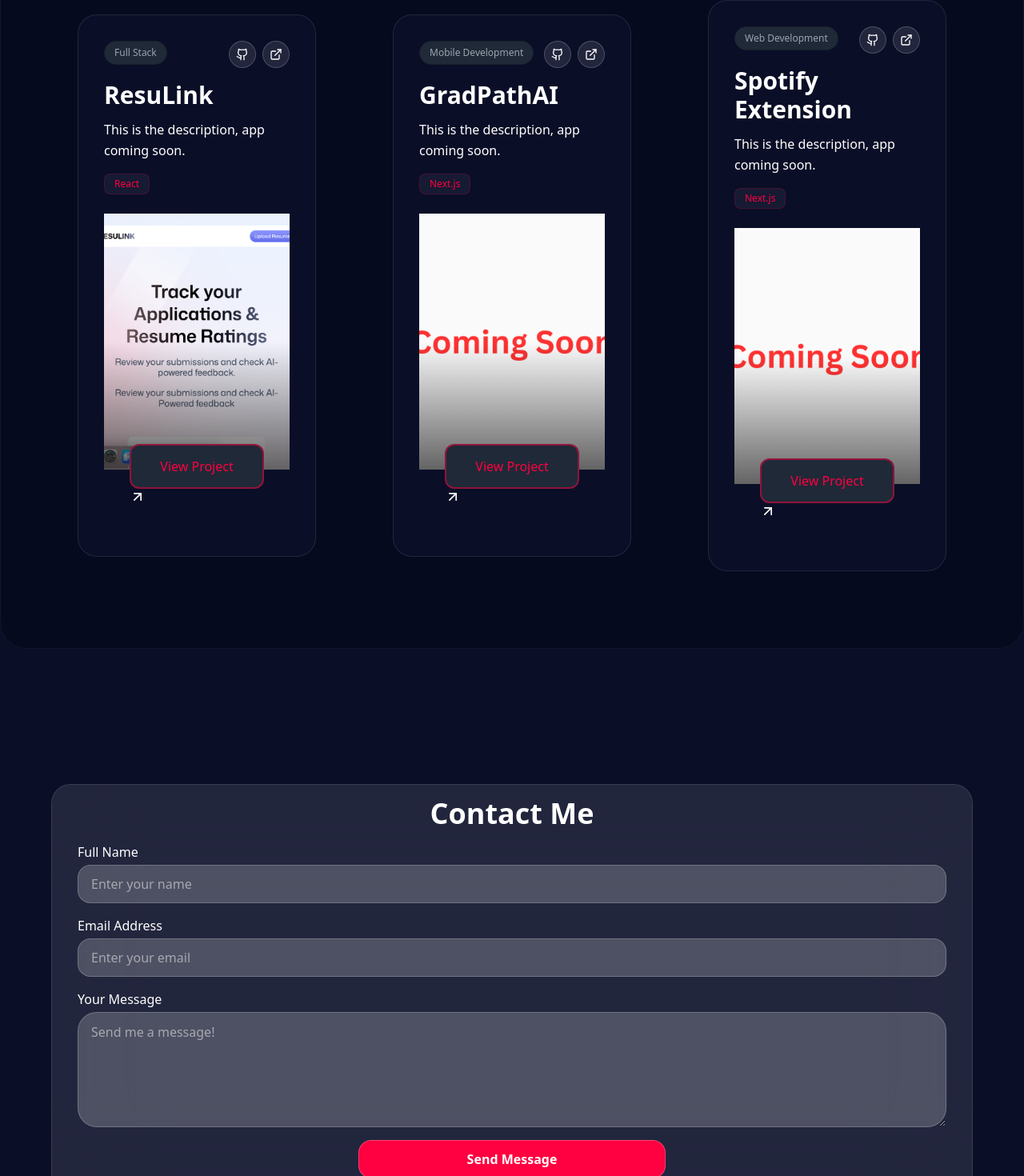
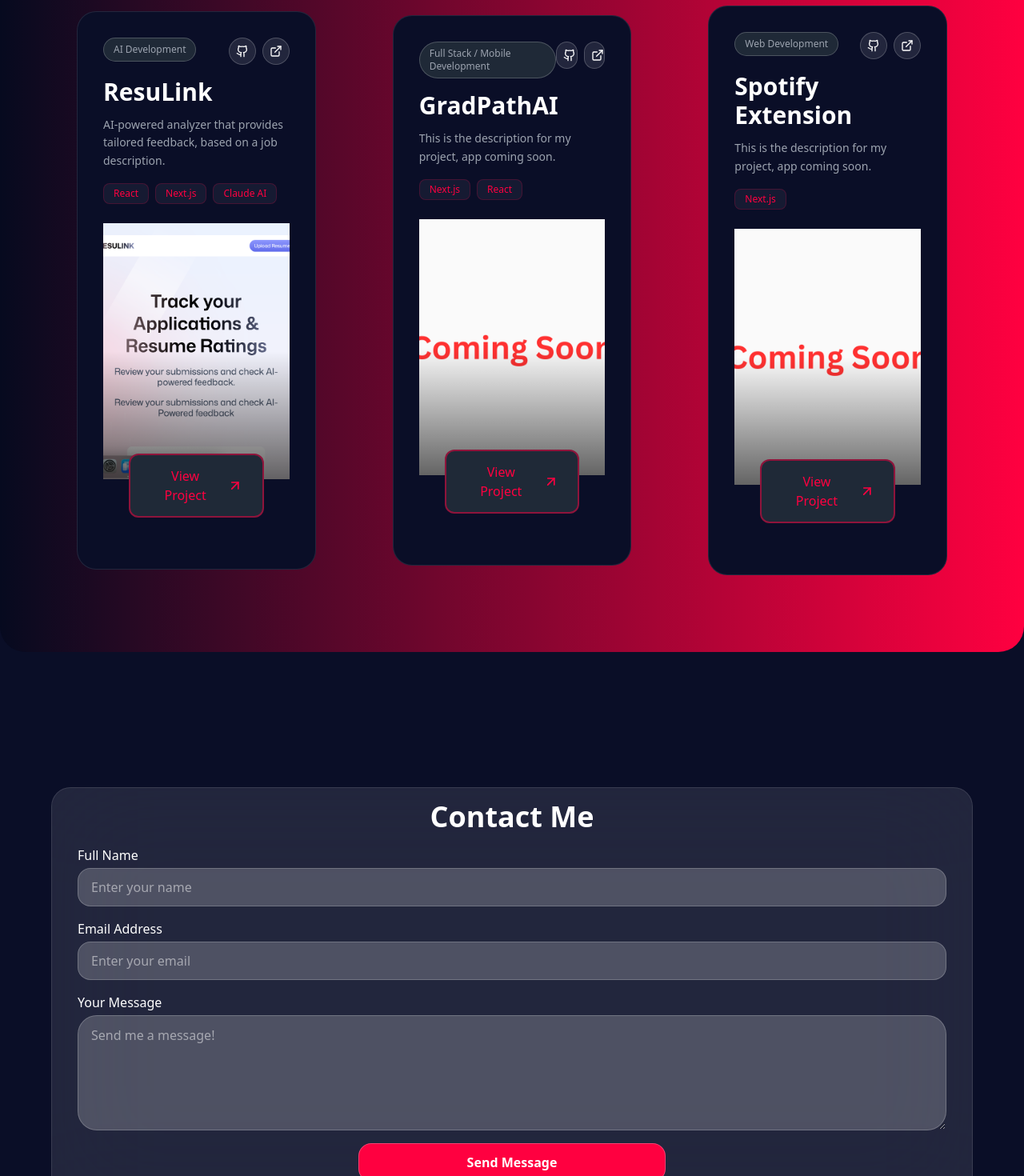
Before and after one commit to Jalyn-R-Tandy/jalyns-portfolio, a Next.js app: page / in a window 1280 px wide. Shown: the part 945-2415 px from the top of the page at 80% size. Built offline with nearby package versions, Linux system fonts and the light colour scheme.

Commit message:
Added contact form integration and additional styles

```diff
--- a/app/components/Card.jsx
+++ b/app/components/Card.jsx
@@ -1,14 +1,14 @@
 import { ArrowUpRight, Github, ExternalLink} from 'lucide-react'
 import Image from 'next/image'
 
-const Card = ({ category, project, desc, stack, img, site }) => {
+const Card = ({ category, project, desc, techStack = [], img, site }) => {
   return (
-        <div className='w-sm bg-deep-navy backdrop-blur-sm border border-white/10 rounded-3xl overflow-hidden hover:border-white/20 transition-all duration-500 hover:scale-[1.02] hover:shadow-2xl hover:shadow-black/20' >
+        <div className='w-sm bg-deep-navy backdrop-blur-sm border border-white/10 rounded-3xl overflow-hidden hover:border-white/20 transition-all duration-500 hover:scale-[1.02] hover:shadow-2xl hover:shadow-white/10' >
             <div className="p-6 sm:p-8">
                 {/* Categories & Quick Action Buttons */}
                 <div className="flex items-start justify-between mb-4">
                     {/* Category Badge */}
-                    <span className="px-3 py-1.5 bg-border-gray backdrop-blur-md border border-black/20 rounded-full text-xs font-medium text-medium-gray">
+                    <span className="px-3 py-1.5 bg-border-gray backdrop-blur-md border border-white/20 rounded-full text-xs font-medium text-medium-gray">
                         {category}
                     </span>
                 {/* Quick Action Buttons */}
@@ -19,7 +19,7 @@
                         target="_blank"
                         rel="noopener noreferrer"
                         className="p-2 bg-white/10 backdrop-blur-md border border-white/20 rounded-full hover:bg-white/20 transition-colors">
-                            <Github size={16} className="text-brand-text-primary" />
+                            <Github size={16} className="text-text" />
                         </a>
                     )}
                     {'https://google.com/' && (
@@ -38,12 +38,16 @@
                 {project}
             </h3>
             {/** Description */}
-            <p className="text-brand-text-muted text-sm sm:text-base leading-relaxed mb-4">
+            <p className="text-medium-gray text-sm leading-relaxed mb-4">
                 {desc}
             </p>
             {/** Tech Stack */}
             <div className="flex flex-wrap gap-2 mb-6">
-                <span className="px-3 py-1 bg-white/5 border border-hot-red/20 rounded-lg text-xs font-medium text-hot-red transition-colors">{stack}</span>
+                {techStack.map((item, index) => (
+                    <span key={index} className="px-3 py-1 bg-white/5 border border-hot-red/20 rounded-lg text-xs font-medium text-hot-red transition-colors">
+                        {item}
+                    </span>
+                ))}
             </div>
             {/** Project Image */}
             <div className="relative h-64 sm:h-72 lg:h-80 overflow-hidden bg-linear-to-br from-slate-800 to-slate-900">
@@ -63,9 +67,9 @@
                 <a href={site} target="_blank">
                     <button className="w-full flex items-center justify-center gap-2 px-6 py-3.5 hover:bg-hot-red hover:text-white bg-card-bg border-2 border-hot-red/50 text-hot-red font-medium rounded-xl transition-all duration-300 hover:shadow-lg hover:shadow-white/20">
                         <span>View Project</span>
+                        <ArrowUpRight size={20} className="transition-transform group-hover/btn:translate-x-0.5 group-hover/btn:-translate-y-0.5" />
                     </button>
                 </a>
-                    <ArrowUpRight size={20} className="transition-transform group-hover/btn:translate-x-0.5 group-hover/btn:-translate-y-0.5" />
             </div>
         </div>
     </div>
--- a/app/components/Contact.jsx
+++ b/app/components/Contact.jsx
@@ -1,30 +1,79 @@
+'use client'
+
+import { useState } from "react";
+
 const Contact = () => {
-  return (
+    const [status, setStatus] = useState('')
+    const [formData, setFormData] = useState(
+        {
+            name: '',
+            email: '',
+            message: ''
+        }
+    );
+
+    const handleSubmit = async (e) => {
+        e.preventDefault();
+        setStatus('sending');
+
+        try {
+            const response = await fetch('/api/contact', {
+                method: 'POST',
+                headers: { 'Content-Type': 'application/json' },
+                body: JSON.stringify(formData)
+            })
+
+            const data = await response.json();
+            console.log(data);
+
+            if (response.ok) {
+                setStatus('success');
+                setFormData({ name: '', email: '', message: '' });
+                setTimeout(() => setStatus(''), 5000);
+            } else {
+                setStatus('error');
+                setTimeout(() => setStatus(''), 5000);
+
+            }
+        } catch (error) {
+            setStatus('error');
+            setTimeout(() => setStatus(''), 5000);
+            console.log(error);
+        }
+    }
+
+    return (
     <section id="contact" className="w-screen h-[80vh] mt-16 flex justify-center items-center">
-        <div className="bg-white/10 backdrop-blur-3xl border-white/10 border min-w-sm sm:w-2xl lg:w-4xl xl:w-6xl h-fit rounded-3xl flex flex-col items-center">
+        <form onSubmit={handleSubmit} className="bg-white/10 backdrop-blur-3xl border-white/10 border min-w-sm sm:w-2xl lg:w-4xl xl:w-6xl h-fit rounded-3xl flex flex-col items-center">
             <div className="w-full my-4">
-                <h1 className="text-center font-semibold text-3xl lg:text-4xl text-text">Contact Me</h1>
+                <h1 className="text-center font-semibold text-3xl lg:text-4xl text-text overflow-hidden">Contact Me</h1>
             </div>
 
             <div className="w-full px-8">
                 <p className="text-text mb-1">Full Name</p>
-                <input placeholder="Enter your name" type="text" className="w-full h-12 bg-white/20 border border-white/20 rounded-2xl pl-4 mb-4"/>
+                <input placeholder="Enter your name" type="text" value={formData.name} onChange={(e) => setFormData({...formData, name: e.target.value})} required disabled={status === 'sending'} className="w-full h-12 bg-white/20 border border-white/20 rounded-2xl pl-4 mb-4"/>
             </div>
 
             <div className="w-full px-8">
                 <p className="text-text mb-1">Email Address</p>
-                <input placeholder="Enter your email" type="email" className="w-full h-12 bg-white/20 border border-white/20 rounded-2xl pl-4 mb-4"/>
+                <input placeholder="Enter your email" type="email" value={formData.email} onChange={(e) => setFormData({...formData, email: e.target.value})} required disabled={status === 'sending'} className="w-full h-12 bg-white/20 border border-white/20 rounded-2xl pl-4 mb-4"/>
             </div>
 
             <div className="w-full px-8">
                 <p className="text-text mb-1">Your Message</p>
-                <textarea placeholder="Send me a message!" style={{verticalAlign: 'top', paddingTop: '12px', textAlign: 'left',}} className="w-full h-36 bg-white/20 border border-white/20 rounded-3xl pl-4 mb-4"/>
+                <textarea placeholder="Send me a message!" value={formData.message} onChange={(e) => setFormData({...formData, message: e.target.value})} required disabled={status === 'sending'} style={{verticalAlign: 'top', paddingTop: '12px', textAlign: 'left',}} className="w-full h-36 bg-white/20 border border-white/20 rounded-3xl pl-4 mb-4"/>
             </div>
 
-            <button className="bg-hot-red rounded-2xl w-2/3 max-w-96 h-12 mb-8 text-text font-semibold border-white/25 border">Send Message</button>
-        </div>
+            <button type="submit" disabled={status == 'sending'} onClick={handleSubmit} className="bg-hot-red rounded-2xl w-2/3 max-w-96 h-12 mb-8 text-text font-semibold border-white/25 border">{status === 'sending' ? 'Sending...' : 'Send Message'}</button>
+            {status === 'sending' && (
+                <p className="text-lg pb-2 font-semibold text-green-600">Message sent successfully!</p>
+            )}
+            {status === 'error' && (
+                <p className="text-lg pb-2 font-semibold text-hot-red">Failed to send. Please try again.</p>
+            )}
+        </form>
     </section>
-  )
+    )
 }
 
 export default Contact
--- a/app/components/Hero.jsx
+++ b/app/components/Hero.jsx
@@ -34,7 +34,7 @@
         style={{backgroundImage}} className="relative grid min-h-screen place-content-center overflow-hidden bg-gray-950 px-4 py-24 text-gray-200">
         <div className="relative z-10 flex flex-col items-center">
           <span className="title-tag">Computer Science Student</span>
-          <h1 className="max-w-3xl text-center text-5xl font-medium leading-tight text-text md:text-7xl">I&apos;m
+          <h1 className="max-w-3xl text-center text-4xl font-medium leading-tight text-text md:text-7xl">I&apos;m
               <span className="title-effect">&nbsp;Jalyn</span>
               <br />
               Full Stack Developer
--- a/app/components/Projects.jsx
+++ b/app/components/Projects.jsx
@@ -3,12 +3,12 @@
 
 const Projects = () => {
   return (
-    <section id='projects' className="max-w-full h-max bg-darker-navy border-white/5 border rounded-4xl p-8 relative -top-12">
-        <h2 className="font-semibold text-4xl mb-8 text-light-gray text-center lg:text-start lg:ml-16">My Projects</h2>
+    <section id='projects' className="max-w-full h-max bg-darker-navy bg-linear-to-r to-hot-red rounded-4xl p-8 relative -top-12">
+        <h2 className="font-semibold text-4xl mb-8 text-light-gray text-center md:text-5xl lg:text-start lg:ml-16 overflow-hidden">My Projects</h2>
         <div className='flex flex-col justify-center items-center p-16 gap-16 lg:flex-row lg:gap-8 xl:gap-24'>
-            <Card category="Full Stack" project="ResuLink" desc="This is the description, app coming soon." stack="React" img="/resulink-img.png" site="https://resulink.netlify.app"/>
-            <Card category="Mobile Development" project="GradPathAI" desc="This is the description, app coming soon." stack="Next.js" img="/coming-soon.png" site="#"/>
-            <Card category="Web Development" project="Spotify Extension" desc="This is the description, app coming soon." stack="Next.js" img="/coming-soon.png" site="#"/>
+            <Card category="AI Development" project="ResuLink" desc="AI-powered analyzer that provides tailored feedback, based on a job description." techStack={["React", "Next.js", "Claude AI"]} img="/resulink-img.png" site="https://resulink.netlify.app"/>
+            <Card category="Full Stack / Mobile Development" project="GradPathAI" desc="This is the description for my project, app coming soon." techStack={["Next.js", "React"]} img="/coming-soon.png" site="#"/>
+            <Card category="Web Development" project="Spotify Extension" desc="This is the description for my project, app coming soon." techStack={["Next.js"]} img="/coming-soon.png" site="#"/>
         </div>
     </section>
   )
--- a/app/globals.css
+++ b/app/globals.css
@@ -48,6 +48,9 @@
 }
 
 @layer utilities {
+    * {
+        overflow-x: hidden;
+    }
     .title-tag {
         @apply mb-2 rounded-full text-medium-gray bg-border-gray/10 px-4 py-1 text-sm font-light italic border border-hot-red/50;
     }
--- a/package.json
+++ b/package.json
@@ -15,7 +15,8 @@
     "clsx": "^2.1.1",
     "framer-motion": "^12.23.24",
     "lucide-react": "^0.555.0",
-    "next": "16.0.5",
+    "next": "^16.0.7",
+    "nodemailer": "^7.0.11",
     "postcss": "^8.5.6",
     "react": "19.2.0",
     "react-dom": "19.2.0",
```
Also changed, not shown: app/api/contact/route.js (added, +78 -0 lines), 1 other file (tests, documents, lock files or other folders).
